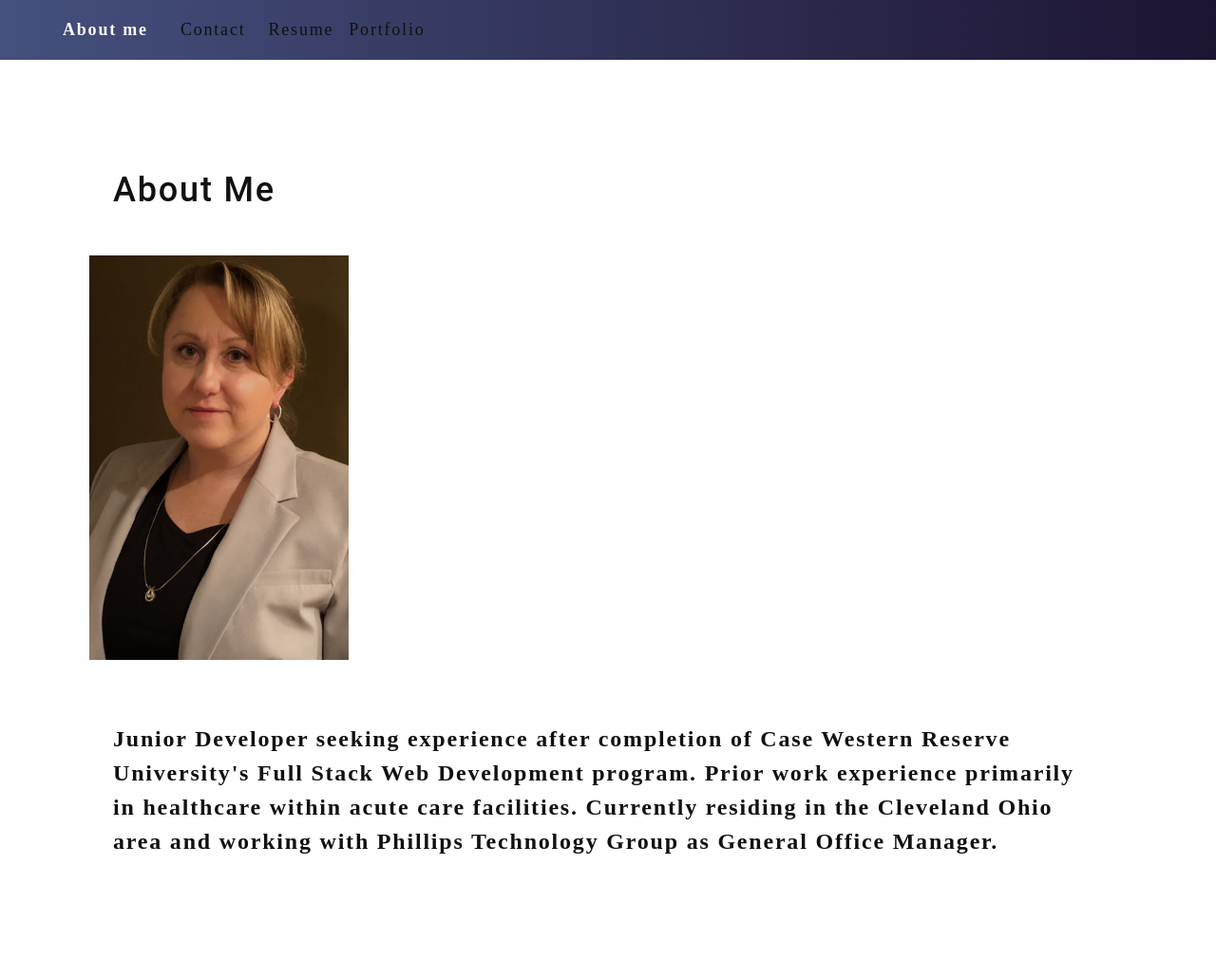
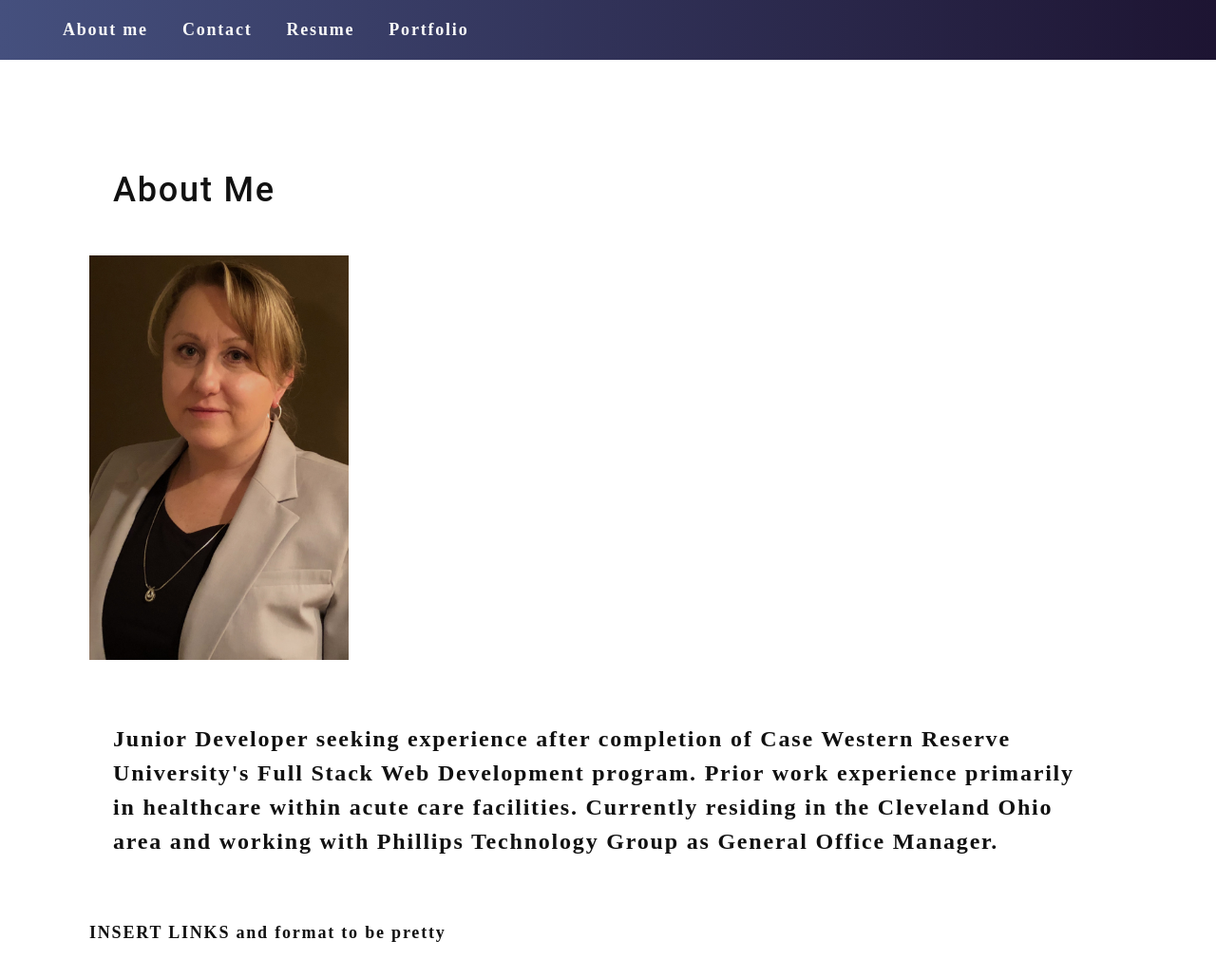
Before and after one commit to cphill11/react-portfolio, a React (Create React App) app: page / in a window 1280 px wide. Shown: the top 1030 px of the page at 95% size. Built offline with nearby package versions, Linux system fonts and the light colour scheme.

Commit message:
footer added to app js

```diff
--- a/src/App.js
+++ b/src/App.js
@@ -6,6 +6,7 @@ import React from "react";
 // PortfolioContainer has all the page imports listed there; this minimizes the load on App.js; useful pattern to replicate when working w/ multiple devs
 import Nav from './components/Nav';
 import About from './components/About';
+import Footer from './components/Footer';
 
 function App() {
   return (
@@ -13,6 +14,7 @@ function App() {
       <Nav />
       <main>
         <About />
+        <Footer />
       </main>
     </div>
   );
--- a/src/components/Footer.js
+++ b/src/components/Footer.js
@@ -3,7 +3,7 @@
 import React from "react";
 
 function Footer() {
-  return <section>Footer</section>;
+  return <section>INSERT LINKS and format to be pretty</section>;
 }
 
 export default Footer;
--- a/src/components/Nav.js
+++ b/src/components/Nav.js
@@ -6,14 +6,14 @@ import { capitalizeFirstLetter } from "../utils/helpers";
 
 function Nav() {
   const categories = [
-    {
-      name: "Resume",
-      description: "Listing of skillsets useful for employment opportunities",
-    },
-    {
-      name: "Portfolio",
-      description: "Challenges and Projects completed during coding bootcamp",
-    },
+    // {
+    //   name: "Resume",
+    //   description: "Listing of skillsets useful for employment opportunities",
+    // },
+    // {
+    //   name: "Portfolio",
+    //   description: "Challenges and Projects completed during coding bootcamp",
+    // },
   ];
 
   const handleClick = () => {
@@ -30,8 +30,20 @@ function Nav() {
             </a>
           </li>
           <li className={"mx-2"}>
-            <span onClick={() => handleClick()}>Contact</span>
+            <a href="#contact" onClick={() => handleClick()}>Contact</a>
           </li>
+          <li className={"mx-2"}>
+            <a href="#resume" onClick={() => handleClick()}>Resume</a>
+          </li>
+          <li className={"mx-2"}>
+            <a href="#Porfolio" onClick={() => handleClick()}>Portfolio</a>
+          </li>
+
+
+
+
+
+
           {
             categories.map((category) => (
               <li className="mx-1" key={category.name} >
--- a/src/components/Portfolio.js
+++ b/src/components/Portfolio.js
@@ -16,7 +16,6 @@ function Portfolio() {
 
 export default Portfolio;
 
-// Is this section the same as Project.js (???)
 
 // Display titled images of 6 of the developer's applications with links to both the deployed applications and the corresponding GitHub repository.
 
```
